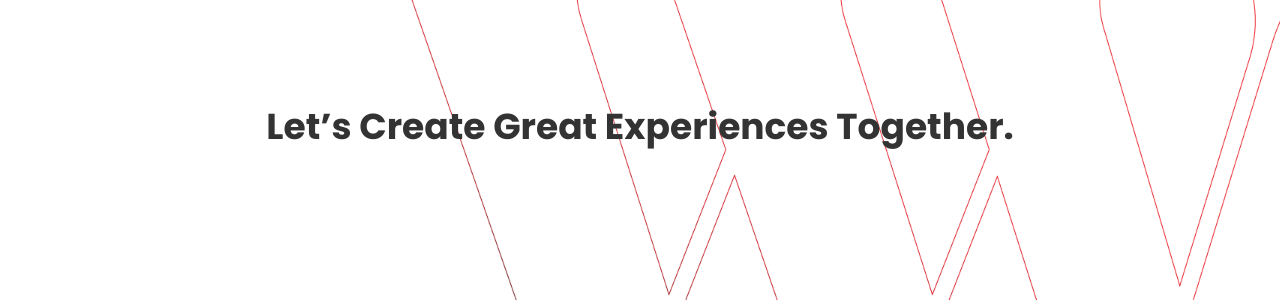
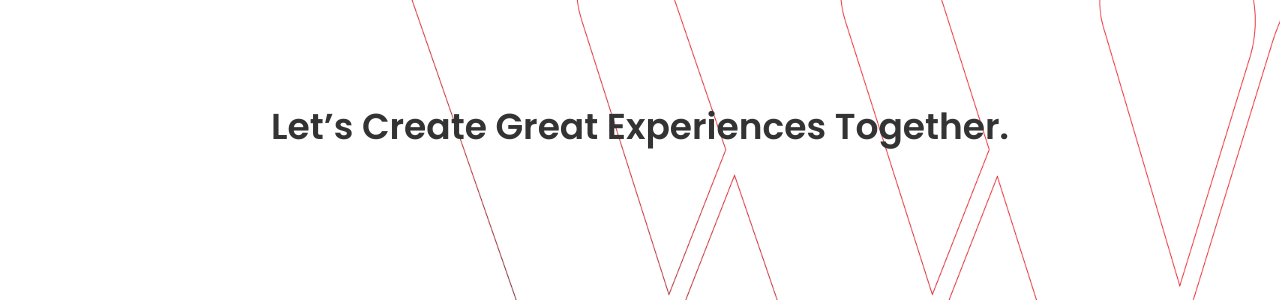
Before and after one commit to rwcstudio/wilcoxwilliams.github.io, a Jekyll site: the page built from index.md, in a window 1280 px wide. Shown: the part 328-628 px from the top of the page. Built offline with Jekyll 4.4.1, drawn with Linux system fonts in a browser that asks for light colours.

Commit message:
Update style.css

```diff
--- a/assets/css/style.css
+++ b/assets/css/style.css
@@ -134,7 +134,7 @@ h1, h2, h3, h4, h5, h6, .h1, .h2, .h3, .h4, .h5, .h6 {
 
 h1, .h1 {
 	font-size: 36px;
-	font-weight: 700;
+	font-weight: 600;
 }
 
 h2, .h2 {
```
